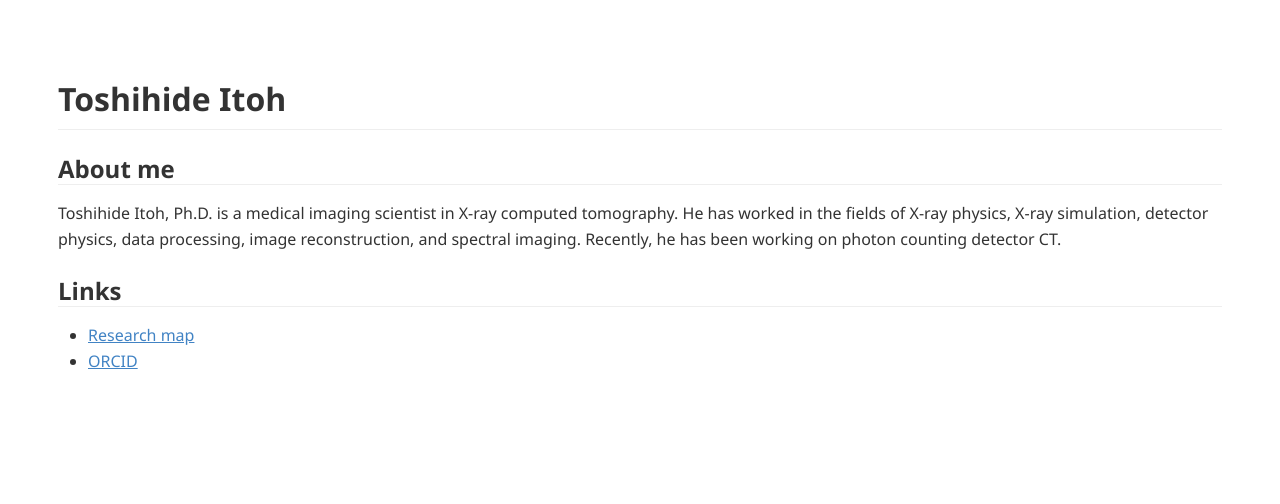
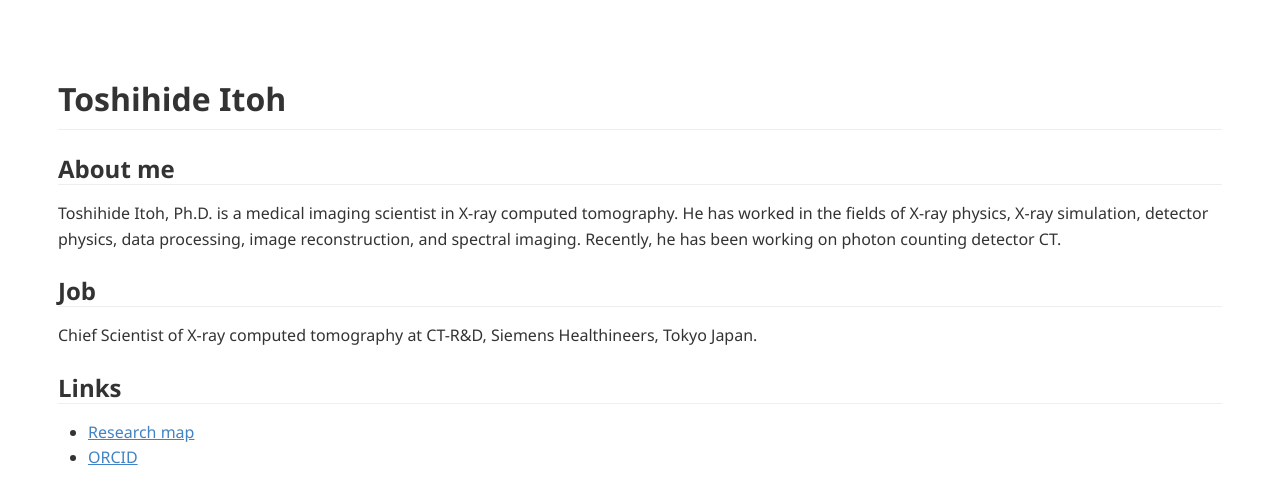
Before and after one commit to tnitoh/tnitoh.github.io, a Jekyll site: the page built from index.md, in a window 1280 px wide. Shown: the top 504 px of the page. Built offline with Jekyll 4.4.1, drawn with Linux system fonts in a browser that asks for light colours; Markdown is read by kramdown in place of the engine named in the settings.

Commit message:
Update index.md

```diff
--- a/index.md
+++ b/index.md
@@ -8,6 +8,9 @@ title: Toshihide Itoh's web page
 ## About me
 Toshihide Itoh, Ph.D. is a medical imaging scientist in X-ray computed tomography. He has worked in the fields of X-ray physics, X-ray simulation, detector physics, data processing, image reconstruction, and spectral imaging. Recently, he has been working on photon counting detector CT.
 
+## Job
+Chief Scientist of X-ray computed tomography at CT-R&D, Siemens Healthineers, Tokyo Japan.
+
 ## Links
 - [Research map](https://researchmap.jp/tnitoh?lang=en)
 - [ORCID](https://orcid.org/0000-0002-0283-1225)
```
